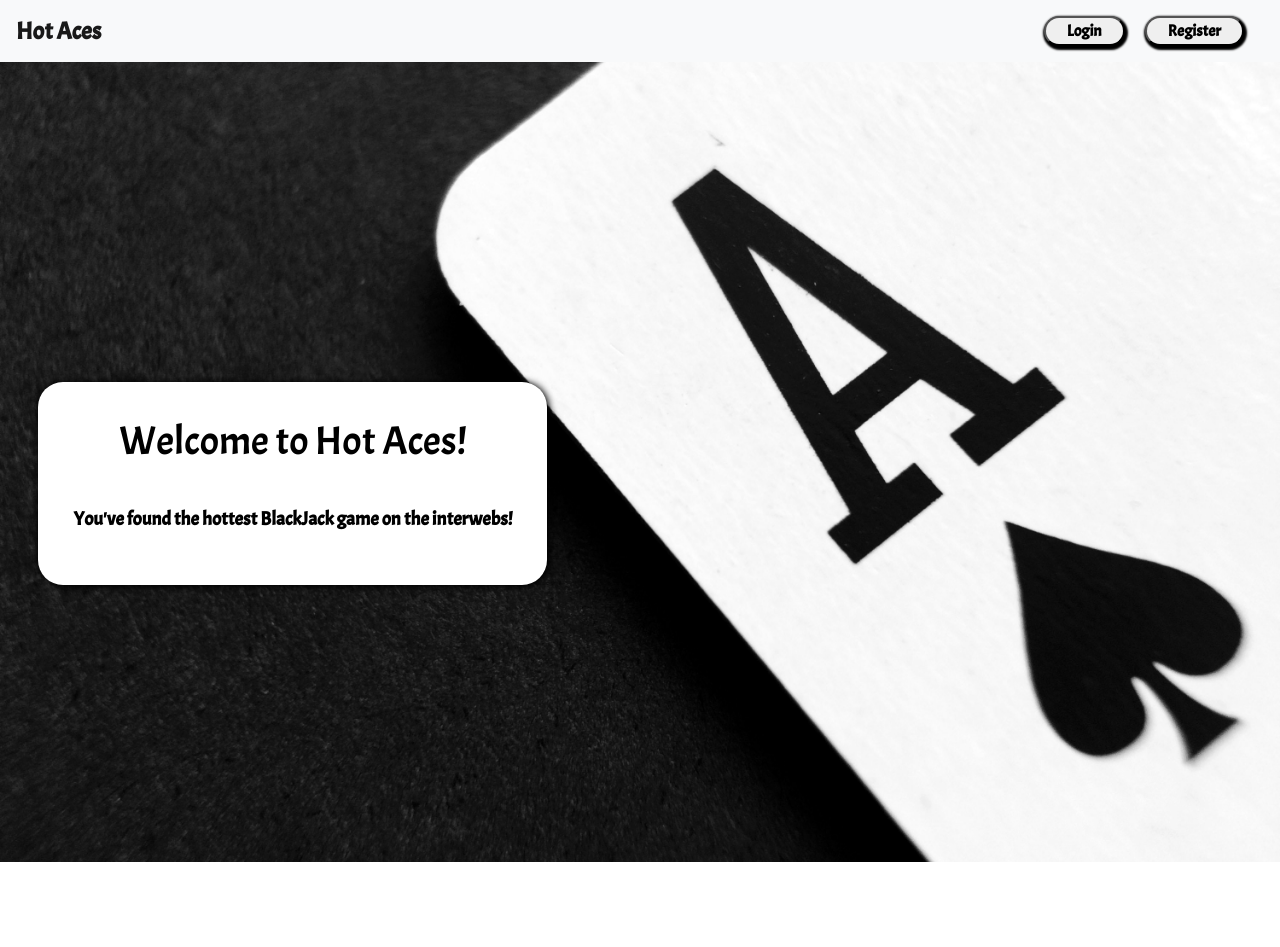
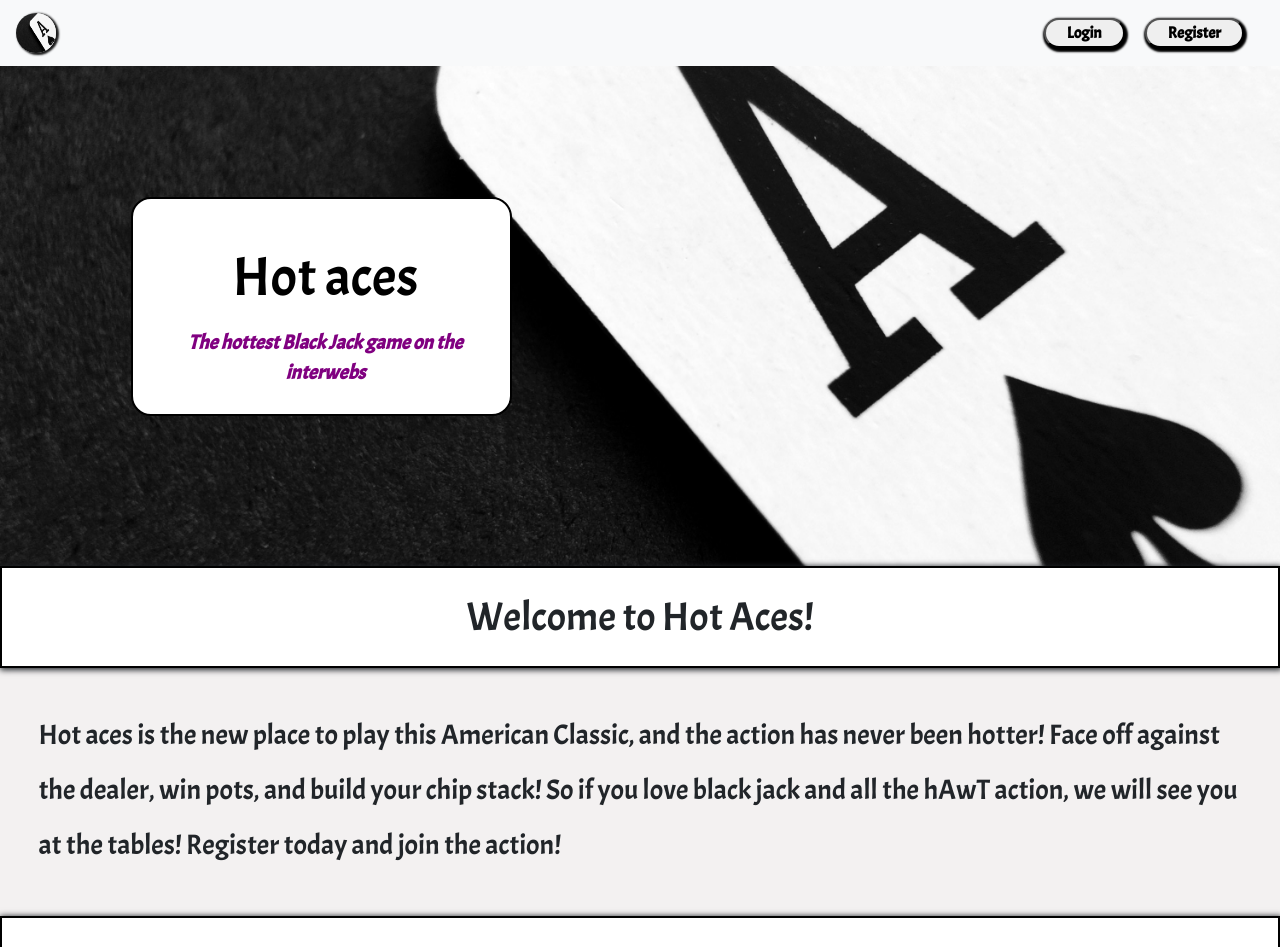
Before and after one commit to bmdito/black-jack, a React (Create React App) app in the folder client/: page / in a window 1280 px wide. Shown: the top 947 px of the page. Before the commit the page ends 862 px from the top, so only its background shows below. Built offline with nearby package versions, Linux system fonts and the light colour scheme.

Commit message:
style fix

```diff
--- a/client/package.json
+++ b/client/package.json
@@ -14,7 +14,8 @@
     "react-modal": "^3.10.1",
     "react-moment": "^0.9.2",
     "react-router-dom": "^5.0.1",
-    "react-scripts": "3.1.1"
+    "react-scripts": "3.1.1",
+    "react-sticky": "^6.0.3"
   },
   "scripts": {
     "start": "react-scripts start",
--- a/client/src/components/Landing/landing.js
+++ b/client/src/components/Landing/landing.js
@@ -1,20 +1,57 @@
-import React, { Component } from "react";
-import { Link } from "react-router-dom";
+import React, { Component, Fragment } from "react";
+
+import Container from "react-bootstrap/Container";
+import Row from "react-bootstrap/Row";
+import Col from "react-bootstrap/Col";
+
 import "./style.css";
 
 class Landing extends Component {
   render() {
     return (
-      <>
-        <div className="background-img">
-          <div className="landing-main">
-            <h1 className="title-head">Welcome to Hot Aces!</h1>
-            <p className="landing-text">
-              You've found the hottest BlackJack game on the interwebs!
-            </p>
-          </div>
-        </div>
-      </>
+      <Fragment>
+        <Container fluid={true} style={{ paddingLeft: 0, paddingRight: 0 }}>
+          <Row>
+            <Col md={12}>
+              <div className="background-img">
+                <div className="inner">
+                  <h1 className="land-title">Hot aces</h1>
+                  <p className="land-slogan">
+                    The hottest Black Jack game on the interwebs
+                  </p>
+                </div>
+              </div>
+            </Col>
+          </Row>
+          <Row>
+            <Col md={12}>
+              <div className="main-info">
+                <h1 className="first-title-head">Welcome to Hot Aces!</h1>
+                <p className="landing-text">
+                  Hot aces is the new place to play this American Classic, and
+                  the action has never been hotter! Face off against the dealer,
+                  win pots, and build your chip stack! So if you love black jack
+                  and all the hAwT action, we will see you at the tables!
+                  Register today and join the action!
+                </p>
+              </div>
+            </Col>
+          </Row>
+          <Row>
+            <Col md={12}>
+              <div className="main-info-b">
+                <h1 className="first-title-head">Make Big Moves!</h1>
+
+                <p className="landing-text">
+                  Features option to split hand, or double down to splash that
+                  pot and maximize your bet! Beat the dealer in your heads up
+                  battle to 21! Just dont go over 21 or you will be BUSTED!
+                </p>
+              </div>
+            </Col>
+          </Row>
+        </Container>
+      </Fragment>
     );
   }
 }
--- a/client/src/components/Landing/style.css
+++ b/client/src/components/Landing/style.css
@@ -1,47 +1,98 @@
 .background-img {
   background: url(../../assets/images/ace-of-spades.jpg);
   /* Full height */
-  height: 100%;
-  min-height: 100vh;
+  height: 500px;
+  /* min-height: 100vh; */
+  background-size: 100% 100%;
 
-  /* Center and scale the image nicely */
+  /* background-position: center;
+  /*  */
+  background-attachment: fixed;
   background-position: center;
   background-repeat: no-repeat;
   background-size: cover;
-  position: relative;
 }
 
 .landing-main {
   box-shadow: 1px 1px 7px 1px;
   border-radius: 25px;
-  z-index: 100;
+  z-index: 1;
   padding: 35px;
   color: black;
   background-color: white;
   font-weight: bolder;
   position: absolute;
-  top: 40%;
+  top: 45%;
   left: 3%;
 }
 
+.land-title {
+  font-size: 55px;
+  color: black;
+  text-align: center;
+  margin-left: 2%;
+  padding-top: 12%;
+}
+
+.land-slogan {
+  font-size: 20px;
+  color: purple;
+  text-align: center;
+  font-style: italic;
+  font-weight: bold;
+  margin-left: 2%;
+  margin-top: 2%;
+  padding: 10px 10px;
+}
+
+.first-title-head {
+  font-size: 40px;
+  padding: 25px 20px;
+  background-color: white;
+  border: 2px solid black;
+  box-shadow: 1px 1px 6px 1px;
+}
 .title-head {
   font-size: 40px;
+  padding: 25px 20px;
+  color: white;
+  background-color: black;
+  border: 2px solid whitesmoke;
+  box-shadow: 1px 1px 6px 1px;
+}
+
+.main-info {
+  background-color: rgb(243, 241, 241);
+  height: 350px;
+}
+
+.main-info-b {
+  background-color: white;
+  height: 400px;
+}
+
+.info-header {
+  font-size: 40px;
+  padding-top: 20px;
 }
 
 .landing-text {
   margin-top: 40px;
   margin-left: 0%;
-  font-size: 19px;
+  font-size: 28px;
+  padding-right: 3%;
+  padding-left: 3%;
+  line-height: 55px;
+  text-align: left;
 }
 
 .inner {
   border: 2px solid black;
   background-color: white;
   border-radius: 20px;
-  margin-top: 16%;
-  margin-left: 20%;
-  height: 300px;
-  width: 400px;
+  margin-top: 10%;
+  margin-left: 10%;
+
   position: absolute;
 }
 
@@ -54,16 +105,10 @@
   left: 54px;
 }
 
-.regButt {
-}
-
-.logButt {
-}
-
-.inner {
+/* .inner {
   border: 2px solid black;
   background-color: white;
   border-radius: 20px;
   height: 300px;
   width: 250px;
-}
+} */
--- a/client/src/components/Navbar/Navbar.css
+++ b/client/src/components/Navbar/Navbar.css
@@ -1,6 +1,15 @@
 .brandy {
   font-weight: bold;
   font-size: 24px;
+}
+
+.scrolled {
+  position: fixed;
+  top: 0;
+  z-index: 10;
+  width: 100%;
+  /* transition: 5s; */
+  border-bottom: 4px solid black;
 }
 
 .navFont {
--- a/client/src/components/Navbar/Navbar.js
+++ b/client/src/components/Navbar/Navbar.js
@@ -1,4 +1,4 @@
-import React, { Fragment } from "react";
+import React, { Component, Fragment } from "react";
 import { render } from "react-dom";
 import Modal from "react-modal";
 import { ModalProvider, ModalConsumer } from "../LoginModal/ModalContext";
@@ -8,6 +8,9 @@ import Login from "../Login/Login";
 import Logout from "../Logout/Logout";
 import decode from "jwt-decode";
 import { Link } from "react-router-dom";
+import spades from "../../assets/images/ace-of-spades.jpg";
+
+// import Navbar from "react-bootstrap";
 import "./Navbar.css";
 
 const Modal1 = ({ onRequestClose, ...otherProps }) => (
@@ -42,15 +45,45 @@ const checkAuth = () => {
   return true;
 };
 
-function Navbar() {
+const navStyle = {
+  borderBottom: "4px solid black"
+};
+
+class Navbar extends Component {
+  componentDidMount() {
+    window.addEventListener("scroll", () => {
+      const isTop = window.scrollY > 100;
+      const getNav = document.getElementById("navy");
+      if (isTop) {
+        getNav.classList.add("scrolled");
+        console.log("Scroll add triggered");
+      } else {
+        getNav.classList.remove("scrolled");
+      }
+    });
+  }
+
+  componentWillUnmount() {
+    window.removeEventListener("scroll");
+  }
+
+  render() {
     return (
       <>
         <div className="container-fullwidth">
-        <nav className="navbar navbar-expand-lg navbar-light bg-light">
+          <div id="navy" className="">
+            <nav
+              // style={navStyle}
+
+              className="navbar navbar-expand-lg navbar-light bg-light"
+            >
               <a className="navbar-brand" href="#">
-            <span className="brandy">Hot Aces</span>
+                <img className="spade-logo" src={spades} />
               </a>
-          <div className="collapse navbar-collapse" id="navbarSupportedContent">
+              <div
+                className="collapse navbar-collapse"
+                id="navbarSupportedContent"
+              >
                 {checkAuth() ? (
                   <>
                     <div className="ml-auto">
@@ -60,7 +93,11 @@ function Navbar() {
                         </button>
                       </Link>
                       <Link to="/table">
-                    <button type="button" className="logButt" color="inherit">
+                        <button
+                          type="button"
+                          className="logButt"
+                          color="inherit"
+                        >
                           <span className="navFont">Join Table</span>
                         </button>
                       </Link>
@@ -127,8 +164,10 @@ function Navbar() {
               </div>
             </nav>
           </div>
+        </div>
       </>
     );
   }
+}
 
 export default Navbar;
--- a/client/src/components/Register/index.js
+++ b/client/src/components/Register/index.js
@@ -91,7 +91,7 @@ class Register extends Component {
   render() {
     return (
       <Fragment>
-        <img className="spade-logo" src={spades} />
+        <img className="spade-logo" src={spades} alt="logo" />
 
         <h1>Sign Up</h1>
         <h3 className="indicator">Create your account</h3>
```
Also changed, not shown: 1 other file (tests, documents, lock files or other folders). Lines whose indentation alone changed are shown as unchanged.
